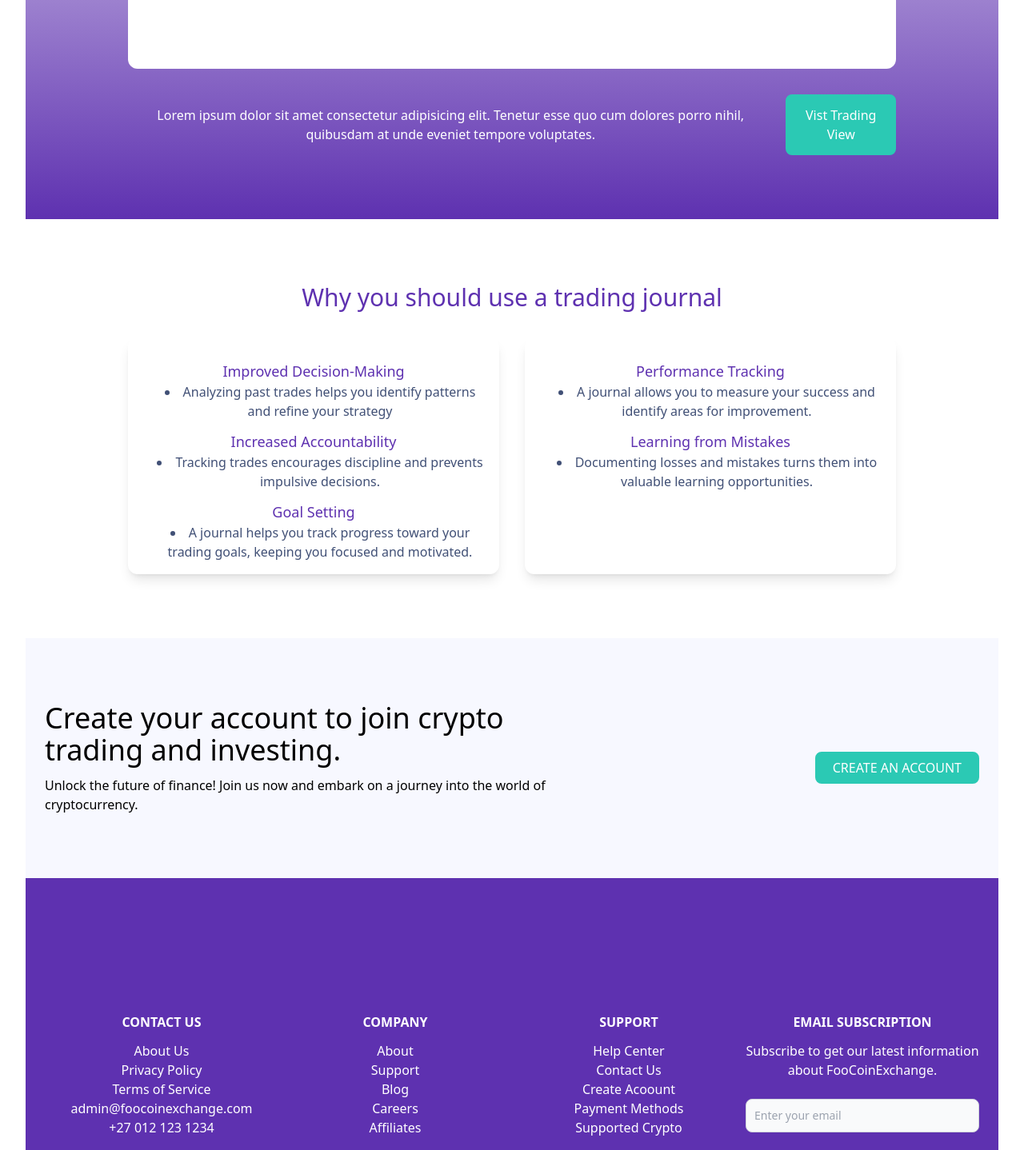
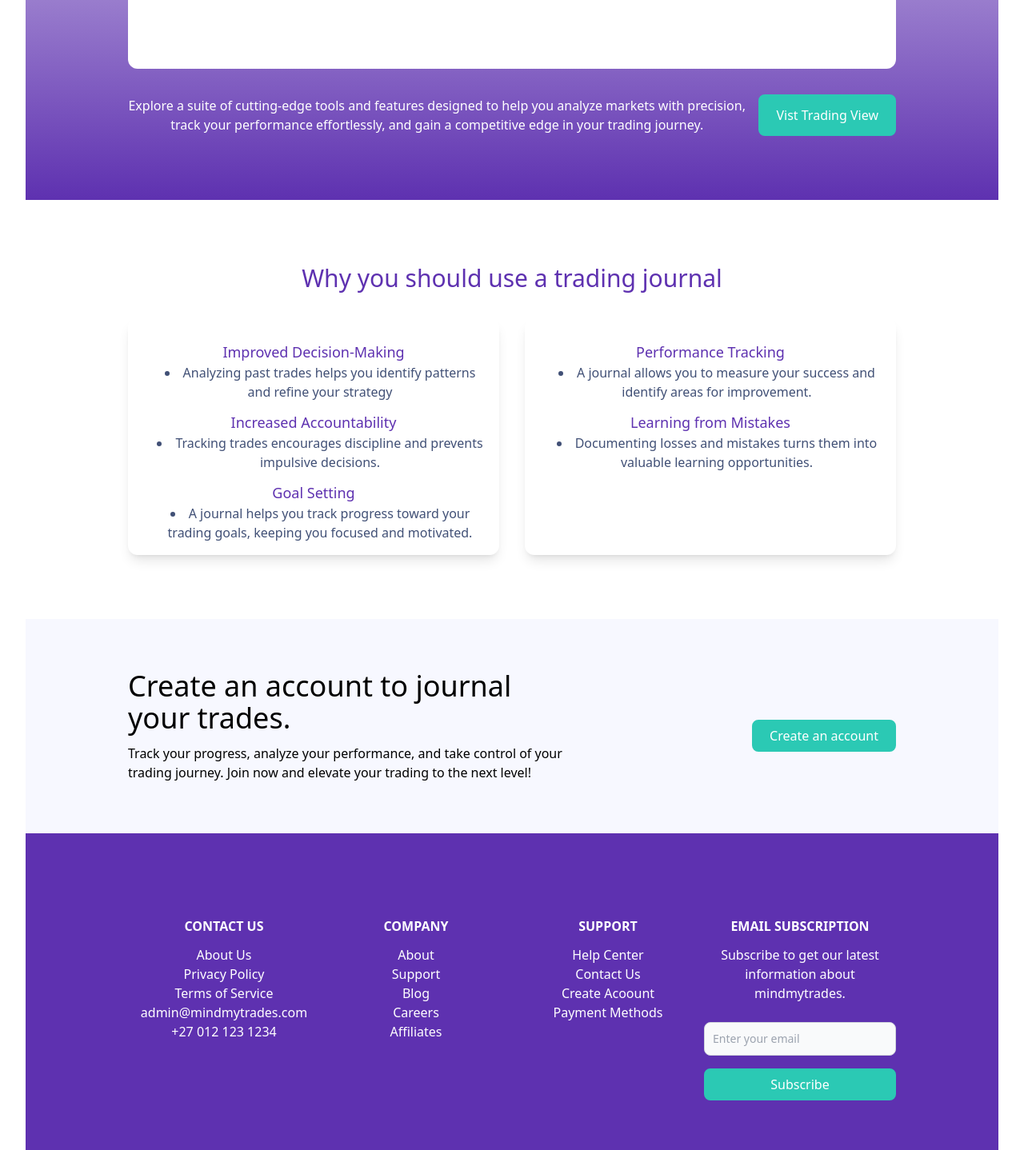
Before and after one commit to isaac-kg/mind-my-trades, a React (Vite) app: page / in a window 1280 px wide. Shown: the part 2080-3518 px from the top of the page at 80% size. Built offline with nearby package versions, Linux system fonts and the light colour scheme.

Commit message:
finish up footer

```diff
--- a/src/component/LiveMarket.jsx
+++ b/src/component/LiveMarket.jsx
@@ -76,13 +76,15 @@ const LiveMarket = () => {
 
       <div className="flex items-center gap-4">
         <p className="text-white">
-          Lorem ipsum dolor sit amet consectetur adipisicing elit. Tenetur esse
-          quo cum dolores porro nihil, quibusdam at unde eveniet tempore
-          voluptates.
+          Explore a suite of cutting-edge tools and features designed to help
+          you analyze markets with precision, track your performance
+          effortlessly, and gain a competitive edge in your trading journey.
         </p>
-        <button className="text-white py-3 px-5 bg-tn_green_50 border-tn_green_50 border-2 rounded-lg">
-          Vist Trading View
-        </button>
+        <div>
+          <button className="text-white py-3 px-5 bg-tn_green_50 border-tn_green_50 border-2 rounded-lg whitespace-nowrap">
+            Vist Trading View
+          </button>
+        </div>
       </div>
     </div>
   )
--- a/src/component/footer.jsx
+++ b/src/component/footer.jsx
@@ -2,30 +2,31 @@ const Footer = () => {
   return (
     <div className="">
       <div className="bg-tn_gray_50">
-        <div className="mx-auto md:text-left md:flex justify-between items-center px-6 py-20">
+        <div className="mx-auto md:text-left md:flex justify-between items-center px-6 lg:px-32 py-16">
           <div className="md:w-7/12">
             <p className="text-4xl mb-3">
-              Create your account to join crypto trading and investing.
+              Create an account to journal your trades.
             </p>
             <p>
-              Unlock the future of finance! Join us now and embark on a journey
-              into the world of cryptocurrency.
+              Track your progress, analyze your performance, and take control of
+              your trading journey. Join now and elevate your trading to the
+              next level!
             </p>
           </div>
 
           <button className="text-white py-1.5 px-5 bg-tn_green_50 border-tn_green_50 border-2 rounded-lg mt-6">
-            CREATE AN ACCOUNT
+            Create an account
           </button>
         </div>
       </div>
-      <div className="w-full bg-tn_blue_50 text-whie px-6 py-32 text-white">
+      <div className="w-full bg-tn_blue_50 text-whie px-6 lg:px-32 py-16 text-white">
         <div className="md:flex justify-between flex-wrap">
           <div className="sm:basis-1/2 md:basis-1/4">
             <p className="font-semibold uppercase mt-10 mb-3">Contact Us</p>
             <p>About Us</p>
             <p>Privacy Policy</p>
             <p>Terms of Service</p>
-            <p>admin@foocoinexchange.com</p>
+            <p>admin@mindmytrades.com</p>
             <p>+27 012 123 1234</p>
           </div>
           <div className="md:basis-1/2 md:basis-1/4">
@@ -42,27 +43,22 @@ const Footer = () => {
             <p>Contact Us</p>
             <p>Create Acoount</p>
             <p>Payment Methods</p>
-            <p>Supported Crypto</p>
             <p></p>
           </div>
           <div className="md:basis-1/2 lg:basis-1/4">
             <p className="font-semibold uppercase mt-10 mb-3">
               Email Subscription
             </p>
-            <p>
-              Subscribe to get our latest information about FooCoinExchange.
-            </p>
+            <p>Subscribe to get our latest information about mindmytrades.</p>
             <div className="md:flex flex-wrap gap-x-2">
               <input
                 type="text"
-                className="bg-gray-50 border border-gray-300 text-gray-900 text-sm rounded-lg focus:ring-blue-500 focus:border-blue-500 block w-full p-2.5 dark:bg-gray-700 dark:border-gray-600 dark:placeholder-gray-400 dark:text-white dark:focus:ring-blue-500 dark:focus:border-blue-500 mt-6 w-40"
+                className="bg-gray-50 border border-gray-300 text-gray-900 text-sm rounded-lg focus:ring-blue-500 focus:border-blue-500 block w-full p-2.5 dark:bg-gray-700 dark:border-gray-600 dark:placeholder-gray-400 dark:text-white dark:focus:ring-blue-500 dark:focus:border-blue-500 mt-6"
                 placeholder="Enter your email"
               />
-              <div>
-                <button className="text-white py-1.5 px-5 bg-tn_green_50 border-tn_green_50 border-2 rounded-lg mt-6">
+                <button className="text-white py-1.5 px-5 bg-tn_green_50 border-tn_green_50 border-2 rounded-lg mt-4 w-full">
                   Subscribe
                 </button>
-              </div>
             </div>
           </div>
         </div>
```
